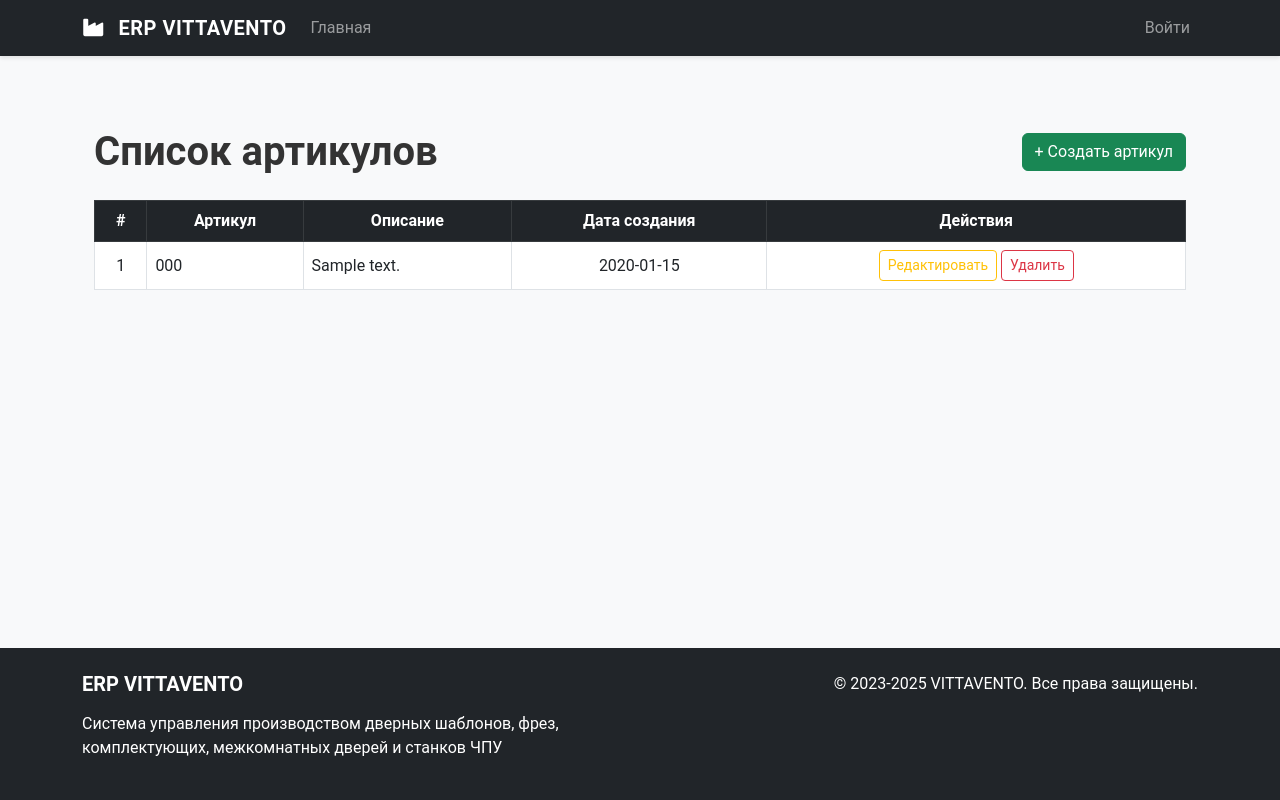
After one commit to Larnaka2002/ERP_VITTAVENTO, a Flask app: template app/templates/articles/articles.html in a window 1280 px wide. The commit adds this page. Run offline with Flask 3, Linux system fonts and the light colour scheme; the template is opened without the code that fills it: most values are stand-ins (such as "Sample title", 1, 10 or a date in 2020).

```diff
--- /dev/null
+++ b/app/modules/articles/__init__.py
@@ -0,0 +1,5 @@
+# app/articles/__init__.py
+
+from flask import Blueprint
+
+articles_bp = Blueprint('articles_bp', __name__, template_folder='templates')
--- /dev/null
+++ b/app/templates/articles/articles.html
@@ -0,0 +1,44 @@
+{% extends 'base.html' %}
+
+{% block title %}Артикулы | ERP_VITTAVENTO{% endblock %}
+
+{% block content %}
+<div class="container mt-5">
+    <div class="d-flex justify-content-between align-items-center mb-4">
+        <h1 class="mb-0">Список артикулов</h1>
+        <a href="#" class="btn btn-success">+ Создать артикул</a>
+    </div>
+
+    <div class="table-responsive">
+        <table class="table table-hover table-bordered align-middle">
+            <thead class="table-dark text-center">
+                <tr>
+                    <th scope="col">#</th>
+                    <th scope="col">Артикул</th>
+                    <th scope="col">Описание</th>
+                    <th scope="col">Дата создания</th>
+                    <th scope="col">Действия</th>
+                </tr>
+            </thead>
+            <tbody>
+                {% for article in articles %}
+                <tr>
+                    <td class="text-center">{{ loop.index }}</td>
+                    <td>{{ article.code }}</td>
+                    <td>{{ article.description or '-' }}</td>
+                    <td class="text-center">{{ article.created_at.strftime('%Y-%m-%d') }}</td>
+                    <td class="text-center">
+                        <a href="#" class="btn btn-sm btn-outline-warning">Редактировать</a>
+                        <a href="#" class="btn btn-sm btn-outline-danger">Удалить</a>
+                    </td>
+                </tr>
+                {% else %}
+                <tr>
+                    <td colspan="5" class="text-center text-muted">Артикулы не найдены.</td>
+                </tr>
+                {% endfor %}
+            </tbody>
+        </table>
+    </div>
+</div>
+{% endblock %}
--- a/app/templates/index.html
+++ b/app/templates/index.html
@@ -28,7 +28,7 @@
                     Артикулы
                 </h5>
                 <p class="card-text">Управление номенклатурой, категориями и атрибутами артикулов.</p>
-                <a href="#" class="btn btn-primary">Перейти</a>
+                <a href="{{ url_for('articles.index') }}" class="btn btn-primary">Перейти</a>
             </div>
         </div>
     </div>
```
Also changed, not shown: app/__init__.py (+10 -4 lines), app/forms/article_form.py (added, +7 -0 lines), app/modules/articles/routes.py (added, +17 -0 lines), app/modules/articles/templates/articles/create_article.html (added, +31 -0 lines), app/modules/articles/templates/articles/index.html (added, +11 -0 lines), app/modules/articles/views.py (added, +23 -0 lines), requirements.txt (+42 -60 lines), app/modules/__init__.py (added), 2 other files.
